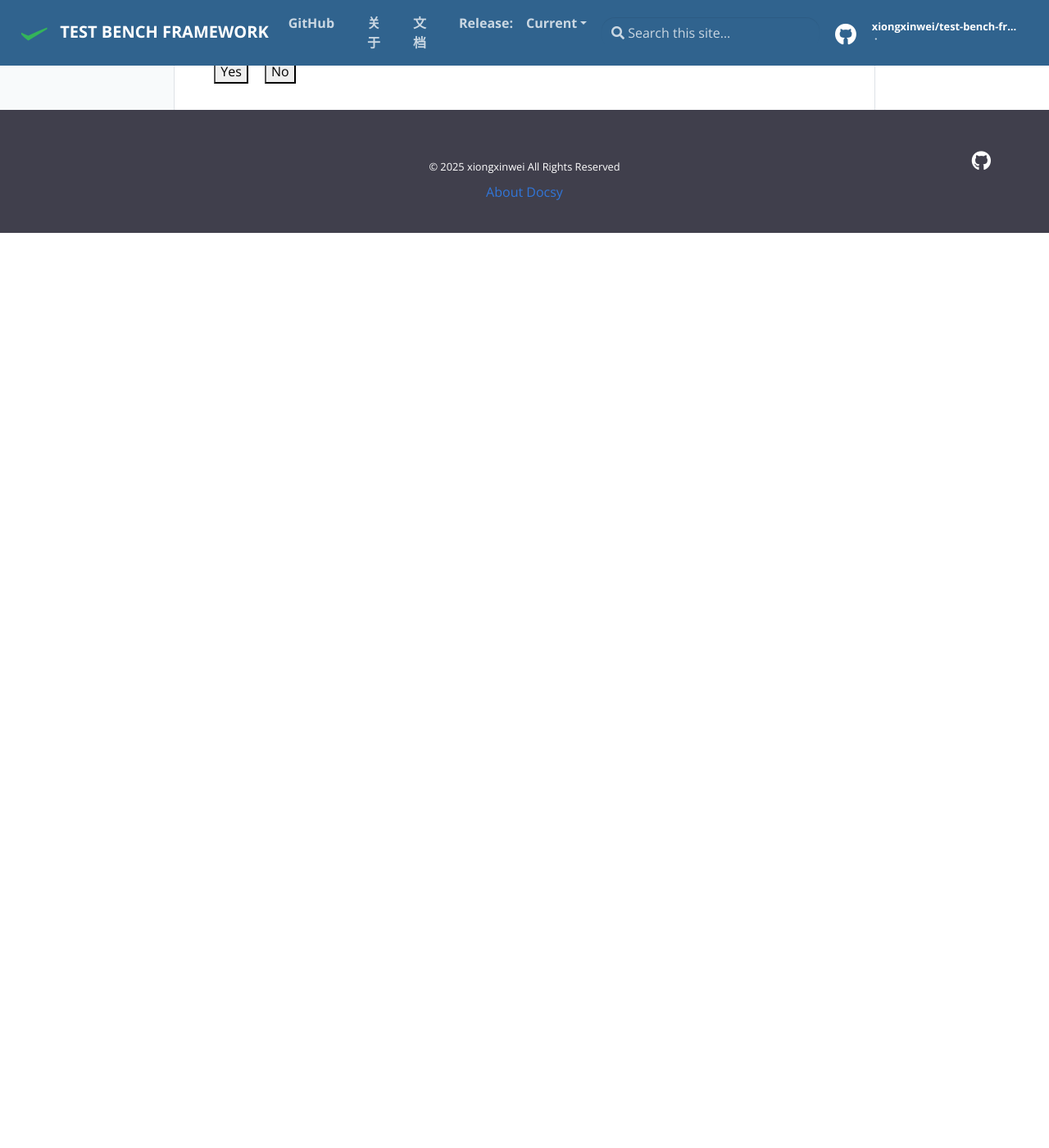
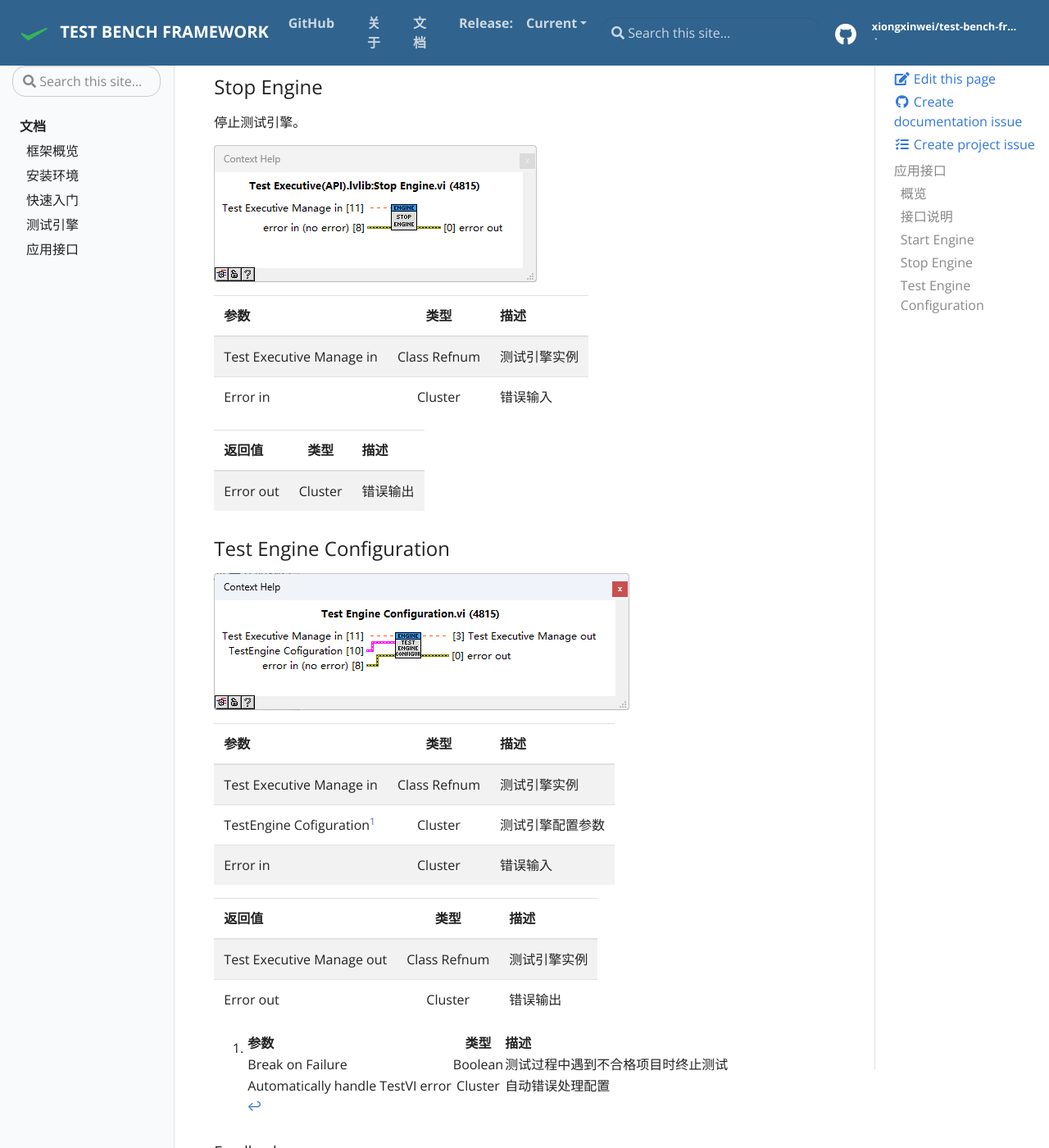
Before and after one commit to XiongXinwei-code/test-bench-framework, a Jekyll site: the page built from docs/_docs/应用接口.md, in a window 1280 px wide and 1400 px high, scrolled down 1814 px. Shown: the whole window at 82% size. Built offline with Jekyll 4.4.1, drawn with Linux system fonts in a browser that asks for light colours; before the commit the page ends 2098 px from its top, so only the background shows below that; some of the changed text lies outside the part shown.

Commit message:
Update test engine API docs and add images
Expanded the test engine application interface documentation with new sections for stopping the engine and configuring the test engine. Added two supporting images for API references.

```diff
--- a/docs/_docs/应用接口.md
+++ b/docs/_docs/应用接口.md
@@ -20,12 +20,50 @@ description: 测试引擎应用接口说明
 
 <img title="API" src="../assets/img/2025-08-28 160234.png" alt="loading-ag-178">
 
-| 参数               | 类型     | 描述                                          |
-|:---------------- |:------:|:------------------------------------------- |
-| Process          | String | 线程ID，这个ID必须是唯一的在多个产品测试的情况下，需要通过这个ID来识别对应的工站 |
-| Number of Socket | Int32  | 当前工站的槽位总数                                   |
+| 参数               | 类型      | 描述                                          |
+|:---------------- |:-------:|:------------------------------------------- |
+| Process          | String  | 线程ID，这个ID必须是唯一的在多个产品测试的情况下，需要通过这个ID来识别对应的工站 |
+| Number of Socket | Int32   | 当前工站的槽位总数                                   |
+| Error in         | Cluster | 错误输入                                        |
 
 | 返回值                       | 类型           | 描述                                         |
-|:------------------------- |:------------:|:---------------------------------------------------------------------- |
-| Test Executive Manage Out | Class Refnum | 测试引擎引用                                                                 |
-| Event Registration Refnum | Refnum       | 测试引擎事件源，用户可以通过事件结构注册事件来获取测试引擎执行过程中的事件数据返回值                             |
+|:------------------------- |:------------:|:------------------------------------------ |
+| Test Executive Manage out | Class Refnum | 测试引擎实例                                     |
+| Event Registration Refnum | Refnum       | 测试引擎事件源，用户可以通过事件结构注册事件来获取测试引擎执行过程中的事件数据返回值 |
+| Error out                 | Cluster      | 错误输出                                       |
+
+### Stop Engine
+
+停止测试引擎。
+
+<img title="API" src="../assets/img/2025-08-28 160906.png" alt="loading-ag-178">
+
+| 参数                       | 类型           | 描述     |
+|:------------------------ |:------------:|:------ |
+| Test Executive Manage in | Class Refnum | 测试引擎实例 |
+| Error in                 | Cluster      | 错误输入   |
+
+| 返回值       | 类型      | 描述   |
+|:--------- |:-------:|:---- |
+| Error out | Cluster | 错误输出 |
+
+### Test Engine Configuration
+
+<img title="API" src="../assets/img/2025-08-28 170612.png" alt="loading-ag-178">
+
+| 参数                          | 类型           | 描述       |
+|:--------------------------- |:------------:|:-------- |
+| Test Executive Manage in    | Class Refnum | 测试引擎实例   |
+| TestEngine Cofiguration[^1] | Cluster      | 测试引擎配置参数 |
+| Error in                    | Cluster      | 错误输入     |
+
+| 返回值                       | 类型           | 描述     |
+|:------------------------- |:------------:|:------ |
+| Test Executive Manage out | Class Refnum | 测试引擎实例 |
+| Error out                 | Cluster      | 错误输出   |
+
+[^1]:
+    | 参数                                | 类型      | 描述                |
+    |:--------------------------------- |:-------:|:----------------- |
+    | Break on Failure                  | Boolean | 测试过程中遇到不合格项目时终止测试 |
+    | Automatically handle TestVI error | Cluster | 自动错误处理配置          |
```
Also changed, not shown: docs/assets/img/2025-08-28 160906.png (added), docs/assets/img/2025-08-28 170612.png (added).
